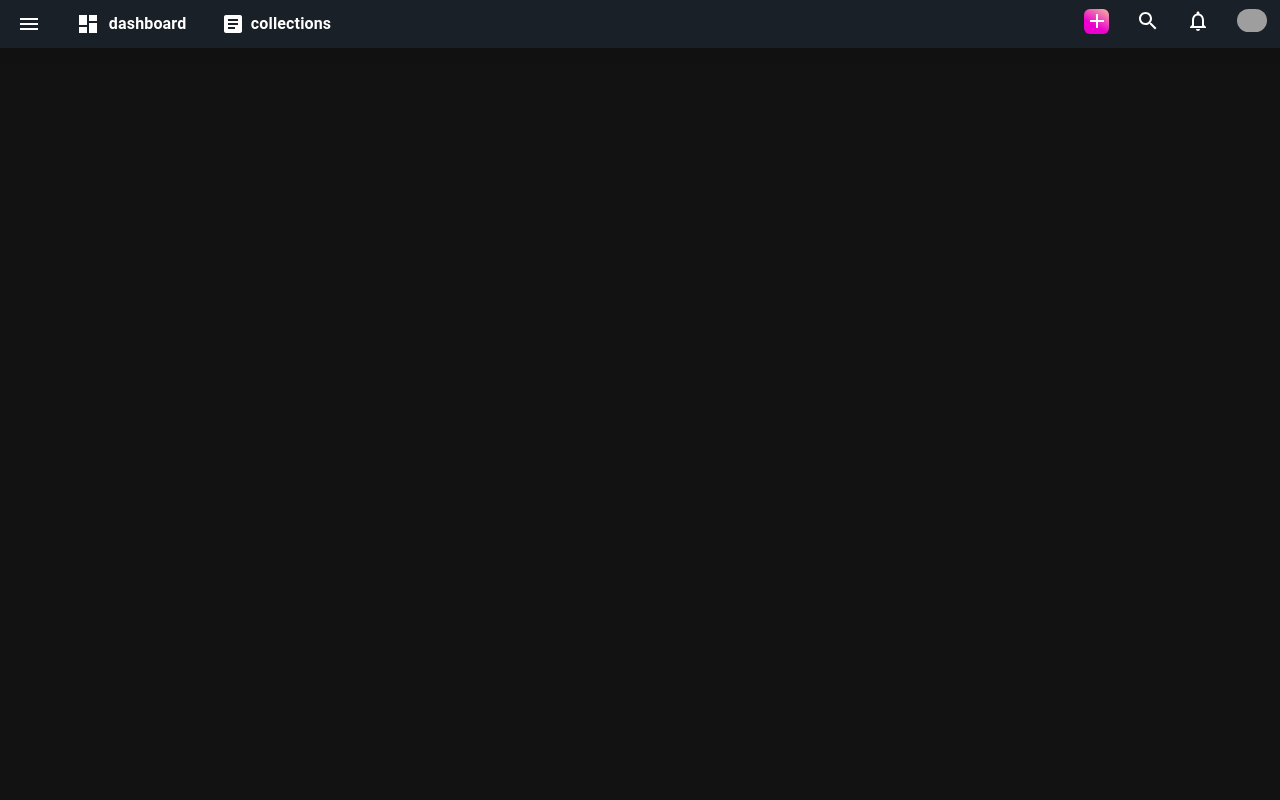
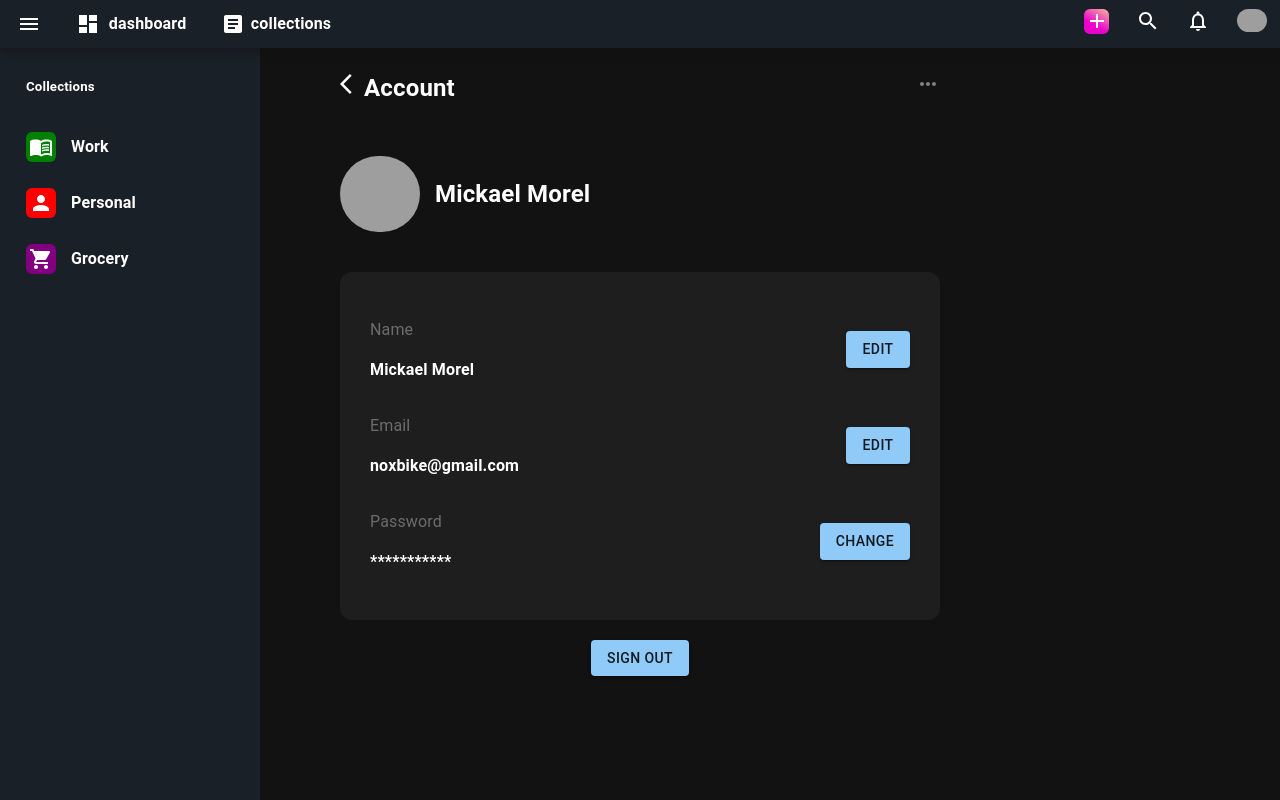
Before and after one commit to noxbike/todolist_-FARM-Stack-, a React (Create React App) app in the folder todolist/: page /account in a window 1280 px wide. Built offline with nearby package versions, Linux system fonts and the light colour scheme; grey boxes are pictures that could not be loaded.

Commit message:
create a dashbord and statistic page

```diff
--- /dev/null
+++ b/todolist/src/Layout/account/Account.js
@@ -0,0 +1,53 @@
+import React from 'react'
+import './account.css'
+import Menu from '../../components/menu/Menu'
+import Path from '../../components/path/Path'
+import Button from '@mui/material/Button';
+const picture = "https://newprofilepic2.photo-cdn.net//assets/images/article/profile.jpg";
+
+export default function Account() {
+  return (
+    <div id="account">
+        <Menu/>
+        <Path collection='Account'/>
+        <div className='profilePicture'>
+            <img src={picture} alt="profile" />
+            <h2>Mickael Morel</h2>
+        </div>
+        <div className='content'>
+            <div className='row'>
+                <div>
+                    <p>Name</p>
+                    <p>Mickael Morel</p>
+                </div>
+                <div>
+                    <Button variant="contained">Edit</Button>
+                </div>
+            </div>
+            <div className='row'>
+                <div>
+                    <p>Email</p>
+                    <p>noxbike@gmail.com</p>
+                </div>
+                <div>
+                    <Button variant="contained">Edit</Button>
+                </div>
+            </div>
+            <div className='row'>
+                <div>
+                    <p>Password</p>
+                    <p>***********</p>
+                </div>
+                <div>
+                    <Button variant="contained">Change</Button>
+                </div>
+            </div>
+        </div>
+        <div className='Sign-out'>
+                <div>
+                    <Button variant="contained">Sign Out</Button>
+                </div>
+        </div>
+    </div>
+  )
+}
--- /dev/null
+++ b/todolist/src/Layout/account/account.css
@@ -0,0 +1,50 @@
+#account .content {
+    padding: 30px;
+    width: 600px;
+    margin-right: auto;
+    margin-left: auto;
+    background-color: #1e1e1e;
+    border-radius: 12px;
+}
+
+#account .row{
+    display: flex;
+    flex-direction: row;
+    justify-content: space-between;
+    align-items: center;
+    text-align: left;
+}
+
+#account .row p:first-child{
+    color: rgba(128, 128, 128, 0.797);
+}
+
+#account .row p:last-child{
+    font-weight: bolder;
+}
+
+#account .profilePicture{
+    width: 600px;
+    margin-right: auto;
+    margin-left: auto;
+    text-align: left;
+    margin-bottom: 40px;
+    margin-top: 30px;
+    display: flex;
+    flex-direction: row;
+}
+
+#account .profilePicture img{
+    width: 80px;
+    border-radius: 50px;
+    margin-right: 15px;
+
+}
+
+#account .Sign-out {
+    width: 600px;
+    margin-right: auto;
+    margin-left: auto;
+    margin-top: 20px;
+
+}
--- a/todolist/src/Layout/dashboard/dashboard.css
+++ b/todolist/src/Layout/dashboard/dashboard.css
@@ -4,6 +4,7 @@
     overflow: auto;
     overflow-y: overlay;
     max-height: 94vh;
+    padding-bottom: 50px;
 }
 /* width */
 ::-webkit-scrollbar {
--- a/todolist/src/components/routes.js
+++ b/todolist/src/components/routes.js
@@ -1,6 +1,7 @@
 import AllCollections from "../Layout/collections/AllCollections";
 import Dashboard from "../Layout/dashboard/Dashboard";
 import TodoInCollection from "../Layout/todoInCollection/TodoInCollection";
+import Account from "../Layout/account/Account";
 
 export const routes = [
     {
@@ -14,5 +15,9 @@ export const routes = [
     {
         path:"collection/:collection",
         element: <TodoInCollection/>
+    },
+    {
+        path:"/account",
+        element: <Account />
     }
 ]
--- a/todolist/src/components/statistique/weeklyGoal/WeeklyGoal.js
+++ b/todolist/src/components/statistique/weeklyGoal/WeeklyGoal.js
@@ -22,7 +22,7 @@ export default function WeeklyGoal() {
         </div>
         <div className='right'>
           <p className='header subText'>Mon-Fri</p>
-          <CircularProgress variant='determinate' size={'7rem'} thickness={6} sx={{color: 'rgb(235,0,205)'}} value={70}/>
+          <CircularProgress variant='determinate' size={'7rem'} thickness={7} sx={{color: 'rgb(235,0,205)'}} value={70}/>
         </div>
       </div>
       <div className='button'>
--- a/todolist/src/components/todolist/Todolist.js
+++ b/todolist/src/components/todolist/Todolist.js
@@ -6,13 +6,13 @@ import { day, colorDate } from '../date/date'
 export default function Todolist(props) {
   return (
     <div id='todolist'>
-        {props.data && props.data.map( todo =>
-            <div key={todo.name} className='todo'>
+        {props.data && props.data.map( (todo, index) =>
+            <div key={index} className='todo'>
                 <div style={{border:`4px solid ${props.color}`}} className='check'></div>
                 {!props.done &&
                     <div className='detail-complete'>
                         <p>{todo.task}</p>
-                        <p className='hours' style={{color: `${colorDate(todo.when)}`}}><DateRangeIcon sx={{fontSize: 17}}/>{day(todo.when)}</p>
+                        <p className='hours' style={{color: `${colorDate(todo.when)}`}}>{day(todo.when).length > 0 && <DateRangeIcon sx={{fontSize: 17}}/>}{day(todo.when)}</p>
                     </div>
                 }
                 {props.done &&
--- a/todolist/src/components/top_bar/TopBar.js
+++ b/todolist/src/components/top_bar/TopBar.js
@@ -30,7 +30,9 @@ export default function TopBar() {
                 <SearchIcon/>
                 <NotificationsNoneIcon/>
                 <div className='picture'>
-                    <img src={picture} alt="profile"/>
+                    <Link to="/account">
+                        <img src={picture} alt="profile"/>
+                    </Link>
                 </div>
             </div>
         </div>
```
